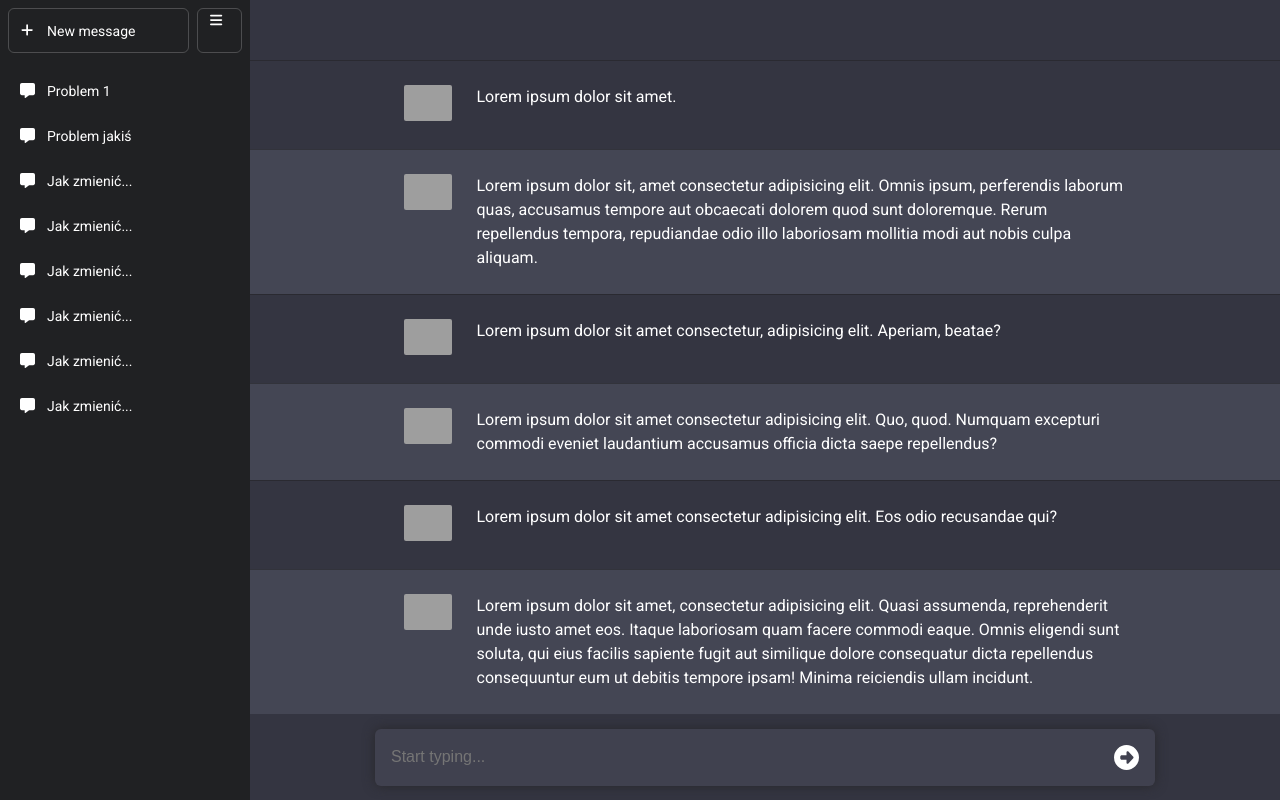
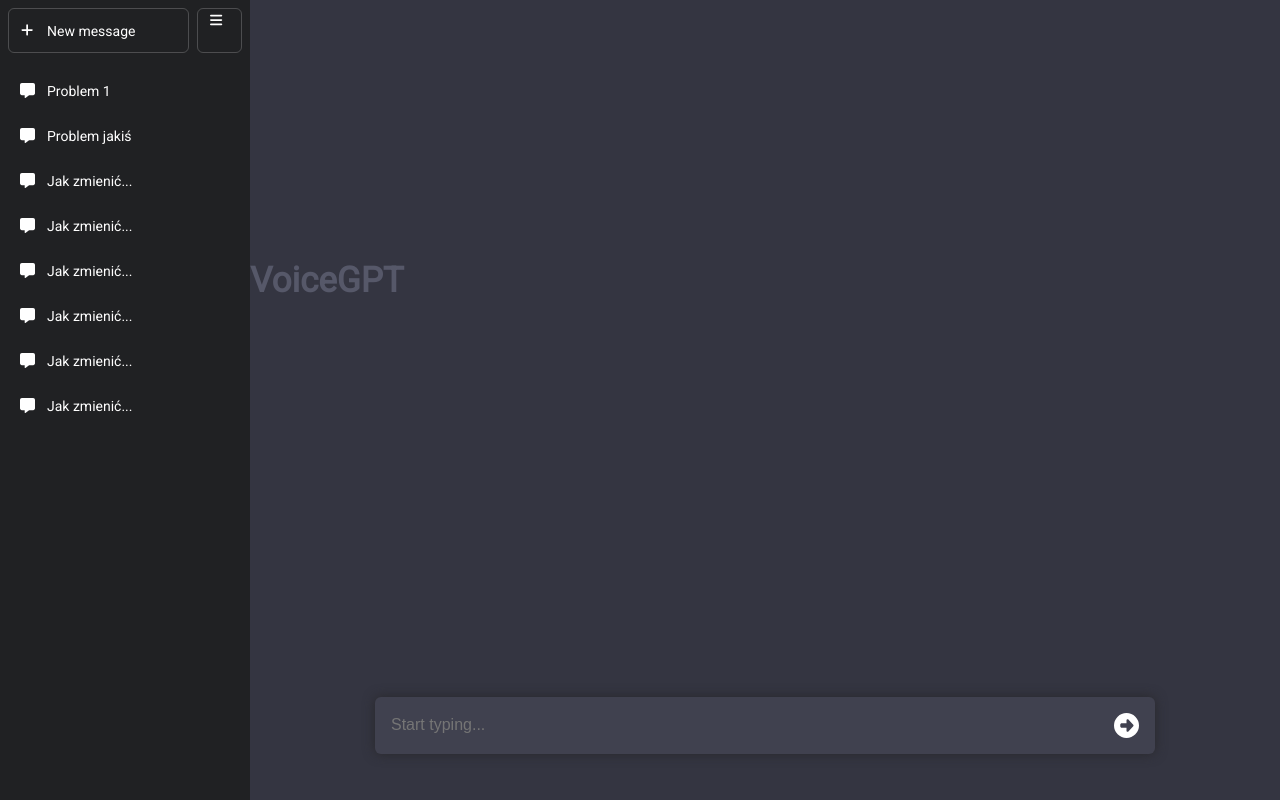
Before and after one commit to ynzulak/voicegpt, a Next.js app: page / in a window 1280 px wide. Built offline with nearby package versions, Linux system fonts and the light colour scheme; grey boxes are pictures that could not be loaded.

Commit message:
Displaying responses on site, working on hiding responses after first type

```diff
--- /dev/null
+++ b/components/Responses.tsx
@@ -0,0 +1,31 @@
+import  inputResponse  from "./inputResponse";
+
+const Responses = ({ inputMessage, responseMessage}: { inputMessage: string; responseMessage: string }) => {
+
+return (
+    <div className={responseMessage ? 'chatgpt-answears': 'chatgpt-answears hidden'}>
+    <div className='user-color background'>
+      <div className='text'>
+        <div className='avatar'>
+          <img src="https://chat.openai.com/_next/image?url=https%3A%2F%2Fs.gravatar.com%2Favatar%2F70aecedf3e956cb10b3abc299608b1af%3Fs%3D480%26r%3Dpg%26d%3Dhttps%253A%252F%252Fcdn.auth0.com%252Favatars%252Fth.png&w=48&q=75" alt="" height={36}/>
+        </div>
+          <div className='user-text'>
+            <p>{inputMessage}</p>
+          </div>
+      </div>
+    </div>
+    <div className='bot-color background'>
+      <div className='text'>
+        <div className='avatar'>
+          <img src="https://upload.wikimedia.org/wikipedia/commons/0/04/ChatGPT_logo.svg" alt="" height={36}/>
+        </div>
+        <div className='user-text'>
+          <p>{responseMessage}</p>
+        </div>
+      </div>
+    </div>
+  </div>
+)
+}
+
+export default Responses;
--- a/components/Submit.tsx
+++ b/components/Submit.tsx
@@ -1,19 +1,31 @@
 import  inputResponse  from "./inputResponse";
 import { FontAwesomeIcon } from "../node_modules/@fortawesome/react-fontawesome/index";
 import { faCircleRight } from "../node_modules/@fortawesome/free-solid-svg-icons/index";
-
+import Responses from "./Responses";
 
 const Submit = () => {
-  const { inputMessage, setInputMessage, responseMessage, setResponseMessage, handleMessageSubmit } = inputResponse();
+  const { inputMessage, setInputMessage, responseMessage, setResponseMessage, handleMessageSubmit, messages } = inputResponse();
 
   const handleKeyPress = (event: any) => {
     if (event.key === 'Enter') {
       handleMessageSubmit();
+      console.log(messages);
     }
   };
 
+  const ChatAnswears = () => {
+    return <Responses inputMessage={inputMessage} responseMessage={responseMessage} />;
+  };
+
   return (
-    <div className='user-container'>
+    <div className='text-container'>
+        <div className='chatgpt-container'>
+          <div className={inputResponse ? 'logo' : 'logo hidden'}>
+            <span>VoiceGPT</span>
+          </div>
+          {ChatAnswears()}
+        </div>
+        <div className='user-container'>
         <div className='type-bar'>
           <div className='user-text'>
             <input className='user-text' type='text' placeholder='Start typing...' value={inputMessage} onChange={(e) => setInputMessage(e.target.value)}
@@ -22,7 +34,7 @@
           <div className='submit' onClick={handleMessageSubmit}><FontAwesomeIcon icon={faCircleRight} className='submit'/></div>
         </div>
       </div>
-
+      </div>
         );
 
 }
--- a/components/inputResponse.tsx
+++ b/components/inputResponse.tsx
@@ -2,15 +2,21 @@
 
 import sendMessageToChatGPT from "./sendMessage";
 
+type MessageType = {
+  text: string;
+  isUser: boolean;
+};
+
 function inputResponse() {
     const [inputMessage, setInputMessage] = useState('');
     const [responseMessage, setResponseMessage] = useState('');
+    const [messages, setMessages] = useState<MessageType[]>([]);
 
     const handleMessageSubmit = async () => {
-      const response: any = await sendMessageToChatGPT(inputMessage);
+      const response = await sendMessageToChatGPT(inputMessage);
       setResponseMessage(response);
+      setMessages([...messages, { text: inputMessage, isUser: true }, { text: response, isUser: false }],);
     };
-
-  return { inputMessage, setInputMessage, responseMessage, setResponseMessage, handleMessageSubmit };
+  return { inputMessage, setInputMessage, responseMessage, setResponseMessage, handleMessageSubmit, messages, setMessages};
 }
 export default inputResponse;
--- a/components/sendMessage.tsx
+++ b/components/sendMessage.tsx
@@ -20,7 +20,8 @@
         const response = await fetch(API_URL, requestOptions)
         const data = await response.json()
         console.log(data);
-        data.choices[0].message.content;
+        console.log(data.choices[0].message.content);
+        return data.choices[0].message.content;
     } catch (error) {
       console.error(error)
     }
--- a/src/app/page.tsx
+++ b/src/app/page.tsx
@@ -22,76 +22,7 @@
         <div className='history'><div className='fa-message'><FontAwesomeIcon icon={faMessage} /></div><span>Jak zmienić...</span></div>
         <div className='history'><div className='fa-message'><FontAwesomeIcon icon={faMessage} /></div><span>Jak zmienić...</span></div>
       </div>
-      <div className='text-container'>
-        <div className='chatgpt-container'>
-          <div className='logo'>
-            <span>VoiceGPT</span>
-          </div>
-          <div className='chatgpt-answears'>
-            <div className='user-color background'>
-              <div className='text'>
-                <div className='avatar'>
-                  <img src="https://chat.openai.com/_next/image?url=https%3A%2F%2Fs.gravatar.com%2Favatar%2F70aecedf3e956cb10b3abc299608b1af%3Fs%3D480%26r%3Dpg%26d%3Dhttps%253A%252F%252Fcdn.auth0.com%252Favatars%252Fth.png&w=48&q=75" alt="" height={36}/>
-                </div>
-                  <div className='user-text'>
-                    <p>Lorem ipsum dolor sit amet.</p>
-                  </div>
-              </div>
-            </div>
-            <div className='bot-color background'>
-              <div className='text'>
-                <div className='avatar'>
-                  <img src="https://upload.wikimedia.org/wikipedia/commons/0/04/ChatGPT_logo.svg" alt="" height={36}/>
-                </div>
-                <div className='user-text'>
-                  <p>Lorem ipsum dolor sit, amet consectetur adipisicing elit. Omnis ipsum, perferendis laborum quas, accusamus tempore aut obcaecati dolorem quod sunt doloremque. Rerum repellendus tempora, repudiandae odio illo laboriosam mollitia modi aut nobis culpa aliquam.</p>
-                </div>
-              </div>
-            </div>
-            <div className='user-color background'>
-              <div className='text'>
-                <div className='avatar'>
-                  <img src="https://chat.openai.com/_next/image?url=https%3A%2F%2Fs.gravatar.com%2Favatar%2F70aecedf3e956cb10b3abc299608b1af%3Fs%3D480%26r%3Dpg%26d%3Dhttps%253A%252F%252Fcdn.auth0.com%252Favatars%252Fth.png&w=48&q=75" alt="" height={36}/>
-                </div>
-                  <div className='user-text'>
-                    <p>Lorem ipsum dolor sit amet consectetur, adipisicing elit. Aperiam, beatae?</p>
-                  </div>
-              </div>
-            </div>
-            <div className='bot-color background'>
-              <div className='text'>
-                <div className='avatar'>
-                  <img src="https://upload.wikimedia.org/wikipedia/commons/0/04/ChatGPT_logo.svg" alt="" height={36}/>
-                </div>
-                <div className='user-text'>
-                  <p>Lorem ipsum dolor sit amet consectetur adipisicing elit. Quo, quod. Numquam excepturi commodi eveniet laudantium accusamus officia dicta saepe repellendus?</p>
-                </div>
-              </div>
-            </div>
-            <div className='user-color background'>
-              <div className='text'>
-                <div className='avatar'>
-                  <img src="https://chat.openai.com/_next/image?url=https%3A%2F%2Fs.gravatar.com%2Favatar%2F70aecedf3e956cb10b3abc299608b1af%3Fs%3D480%26r%3Dpg%26d%3Dhttps%253A%252F%252Fcdn.auth0.com%252Favatars%252Fth.png&w=48&q=75" alt="" height={36}/>
-                </div>
-                  <div className='user-text'>
-                    <p>Lorem ipsum dolor sit amet consectetur adipisicing elit. Eos odio recusandae qui?</p>
-                  </div>
-              </div>
-            </div>
-            <div className='bot-color background'>
-              <div className='text'>
-                <div className='avatar'>
-                  <img src="https://upload.wikimedia.org/wikipedia/commons/0/04/ChatGPT_logo.svg" alt="" height={36}/>
-                </div>
-                <div className='user-text'>
-                  <p>Lorem ipsum dolor sit amet, consectetur adipisicing elit. Quasi assumenda, reprehenderit unde iusto amet eos. Itaque laboriosam quam facere commodi eaque. Omnis eligendi sunt soluta, qui eius facilis sapiente fugit aut similique dolore consequatur dicta repellendus consequuntur eum ut debitis tempore ipsam! Minima reiciendis ullam incidunt.</p>
-                </div>
-              </div>
-            </div>
-          </div>
-        </div>
         <Submit />
-      </div>
     </div>
   )
 }
--- a/src/app/styles/main.scss
+++ b/src/app/styles/main.scss
@@ -69,7 +69,6 @@
             font-weight: bold;
             color: rgb(86,88,105);
             margin-top: 200px;
-            display: none;
         }
         .chatgpt-answears {
             margin: 0 auto;
@@ -131,6 +130,10 @@
     }
 }
 
+.hidden {
+    display: none;
+}
+
 .history:hover {
     background-color: rgb(52,53,65);
 }
```
